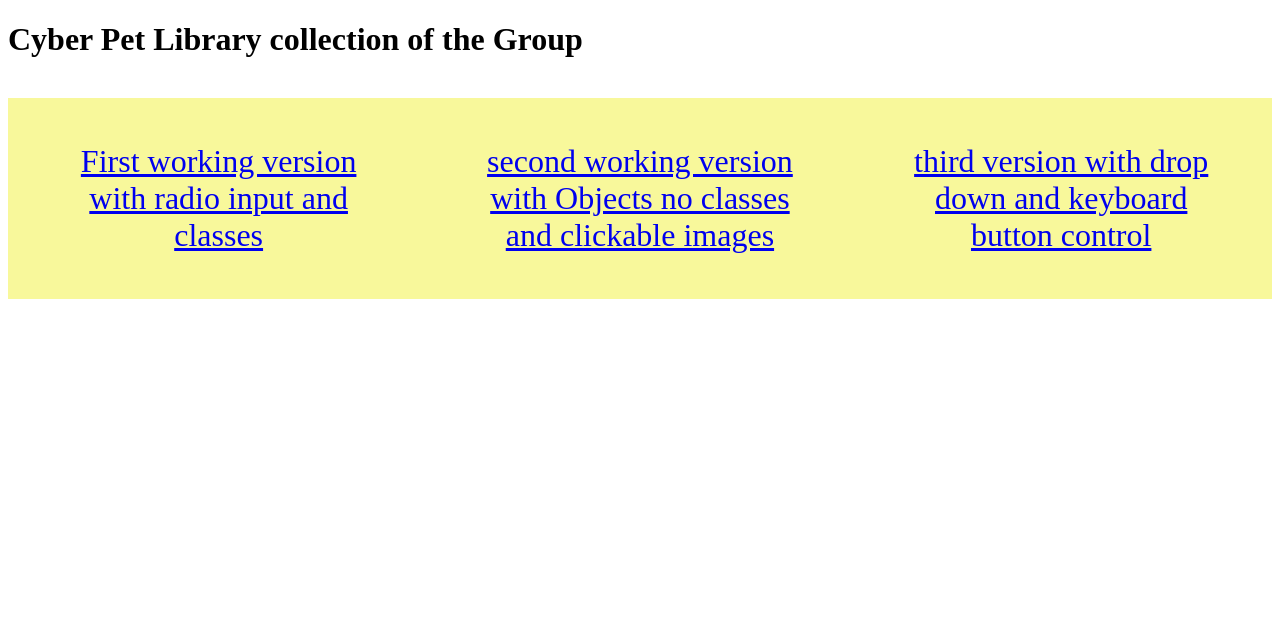
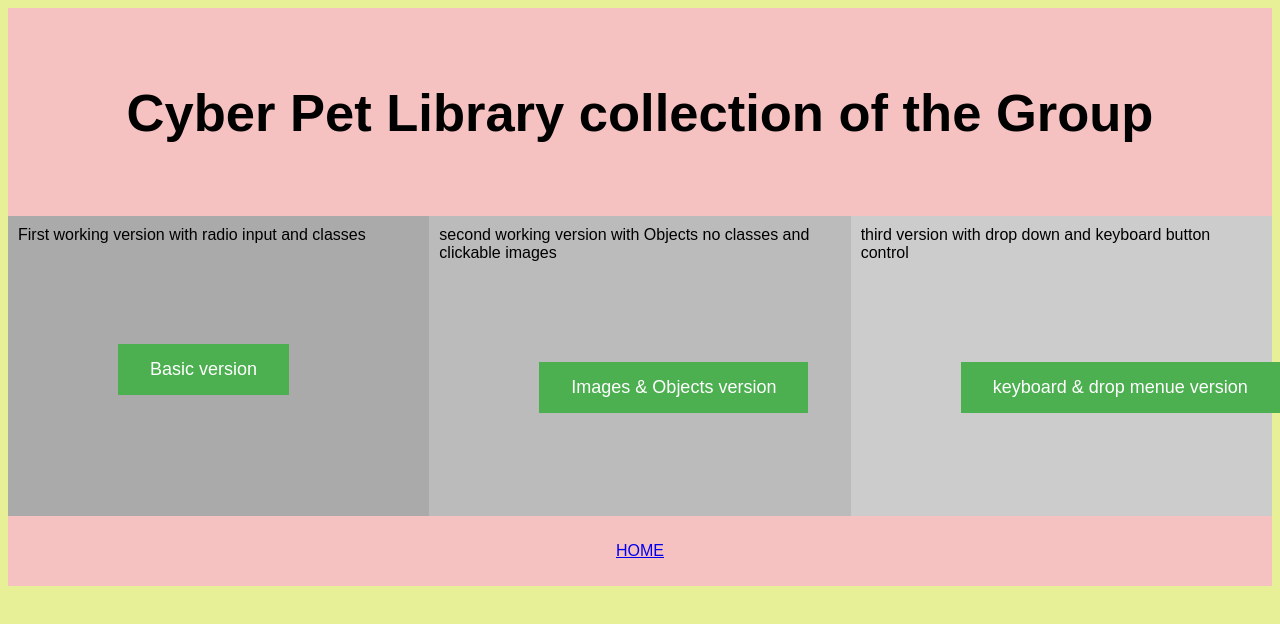
Before and after one commit to hsnadrs/cyberPet, a plain HTML site: page index.html in a window 1280 px wide. Drawn offline with Linux system fonts and the light colour scheme.

Commit message:
cyberpet

```diff
--- a/index.html
+++ b/index.html
@@ -11,16 +11,27 @@
 
 <body>
 
-    <p>  <h1> Cyber Pet Library collection of the Group </h1></p> <br/>
-   <div class="row">
 
-    <a href="./cyberPet1.html" class="column">First working version with radio input and classes</a>
+    <div class="header">
+      <h2>Cyber Pet Library collection of the Group </h2>
+    </div>
 
-    <a href="./cyberPet2.html"  class="column">second working version with Objects no classes and clickable images</a>
+    <div class="row">
+      <div class="column" style="background-color:#aaa;">First working version with radio input and classes <br/>
+        <button type="submoit" class="objectButtons" onclick="window.open('./cyberPet1.html','_self','resizable=yes')" >Basic version</button>
+    </div>
+      <div class="column" style="background-color:#bbb;">second working version with Objects no classes and clickable images <br/>
+        <button type="submoit" class="objectButtons" onclick="window.open('./cyberPet2.html','_self','resizable=yes')" >Images & Objects version</button>
+      </div>
+      <div class="column" style="background-color:#ccc;">third version with drop down and keyboard button control <br/>
+        <button type="submoit" class="objectButtons" onclick="window.open('./cyberPet3.html','_self','resizable=yes')" >keyboard & drop menue version</button>
+    </div>
+    </div>
 
-    <a href="./cyberPet3.html"  class="column">third version with drop down and keyboard button control</a>
+    <div class="footer">
+      <p><a href="./index.html" >HOME</a></p>
+    </div>
 
-   </div>
 
     <script src="./app.js"></script>
 </body>
--- a/style.css
+++ b/style.css
@@ -1,35 +1,58 @@
-/* Create three equal columns that floats next to each other */
-
 * {
   box-sizing: border-box;
 }
-.column {
-    float: left;
-    width: 33.33%;
-    padding: 45px;
-    background-color: rgb(248, 248, 155);
-    font-size: xx-large;
-    box-shadow: 7px 9px 10px 8px#999
-    -
 
+body {
+  font-family: Arial, Helvetica, sans-serif;
+  background-color: rgb(231, 240, 150);
 }
 
-  /* Clear floats after the columns */
-  .row:after {
-    content: "";
-    display: table;
-    clear: both;
+/* Style the header */
+.header {
+  background-color: #f5c1c1;
+  padding: 30px;
+  text-align: center;
+  font-size: 35px;
 }
-  a {
-    display: block;
-    background: orange;
-    padding: 2px;
+
+/* Container for flexboxes */
+.row {
+  display: -webkit-flex;
+  display: flex;
+}
+
+/* Create three equal columns that sits next to each other */
+.column {
+  -webkit-flex: 1;
+  -ms-flex: 1;
+  flex: 1;
+  padding: 10px;
+  height: 300px;
+}
+.objectButtons {
+  background-color: #4CAF50; /* Green */
+border: none;
+color: white;
+padding: 15px 32px;
 text-align: center;
-    font-size: xx-large;
+text-decoration: none;
+display: inline-block;
+font-size: 18px;
+position: relative;
+left: 100px;
+top : 100px;
 }
+/* Style the footer */
+.footer {
+  background-color: #f5c1c1;
+  padding: 10px;
+  text-align: center;
+}
+
 /* Responsive layout - makes the three columns stack on top of each other instead of next to each other */
-  @media screen and (max-width:600px) {
-    .column {
-      width: 100%;
+@media (max-width: 600px) {
+  .row {
+    -webkit-flex-direction: column;
+    flex-direction: column;
   }
 }
```
Lines whose indentation alone changed are shown as unchanged.
